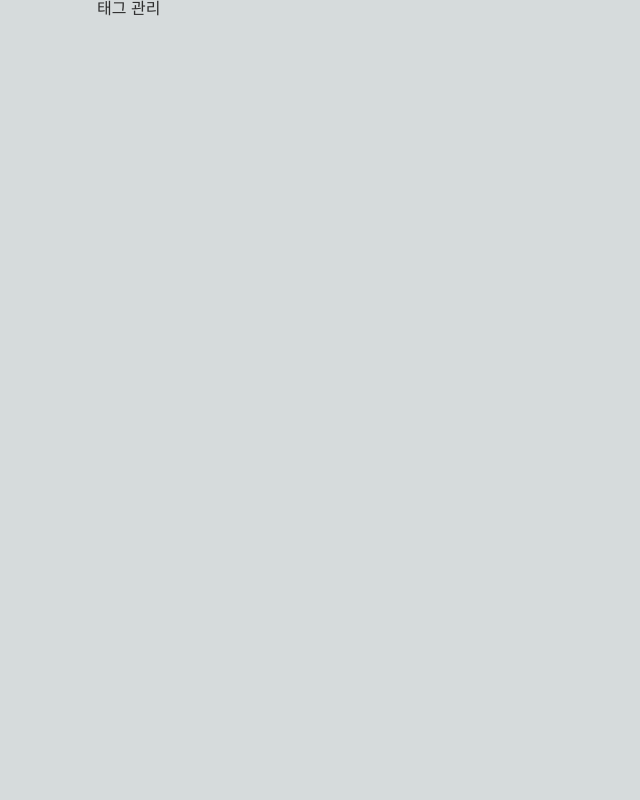
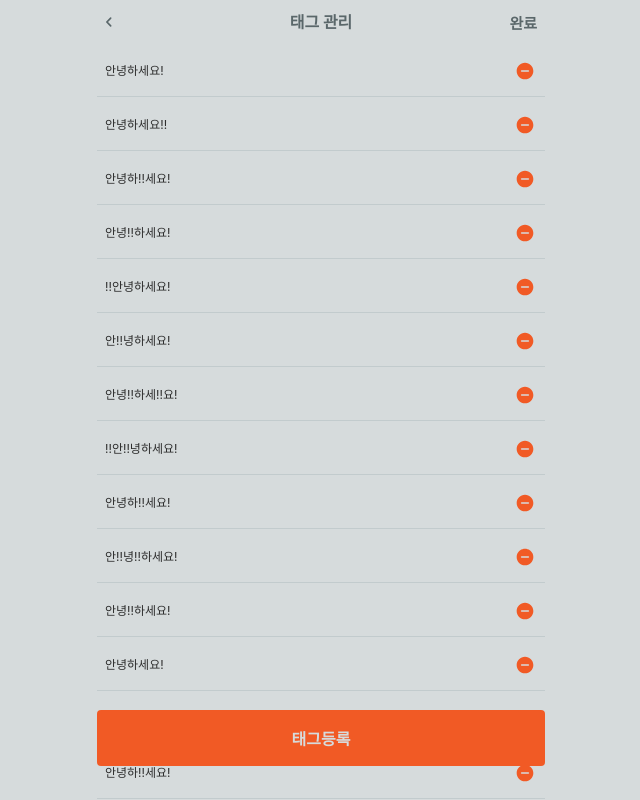
Before and after one commit to depromeet/ygtang-client, a Next.js app: page /my/tag in a window 1280 px wide. Shown: the whole page, without its empty margins (319-959 px from the left). Built offline with nearby package versions, Linux system fonts and the light colour scheme; a web font is replaced by a local one.

Commit message:
feat: test

```diff
--- a/src/components/common/icons/RemoveCircleIcon.tsx
+++ b/src/components/common/icons/RemoveCircleIcon.tsx
@@ -1,8 +1,12 @@
+import { useTheme } from '@emotion/react';
+
 import Svg, { SvgProps } from '~/components/common/Svg';
 
-export function RemoveCircleIcon({ ...props }: SvgProps) {
+export function RemoveCircleIcon({ color, ...props }: SvgProps) {
+  const theme = useTheme();
+
   return (
-    <Svg viewBox={24} {...props}>
+    <Svg viewBox={24} color={color ? color : theme.color.primary} {...props}>
       <path d="M12 2C6.48 2 2 6.48 2 12s4.48 10 10 10s10-4.48 10-10S17.52 2 12 2zm4 11H8c-.55 0-1-.45-1-1s.45-1 1-1h8c.55 0 1 .45 1 1s-.45 1-1 1z" />
     </Svg>
   );
--- /dev/null
+++ b/src/components/my/Menu.tsx
@@ -0,0 +1,51 @@
+import { ReactElement } from 'react';
+import { css, Theme } from '@emotion/react';
+
+export interface MenuProps {
+  title: string;
+  rightElement?: ReactElement;
+}
+
+// NOTE: 메뉴 자체가 title과 rightElement=Icon 두개만 넣도록 되어서 그냥 flex로 구현했습니다.
+export default function Menu({ title, rightElement }: MenuProps) {
+  return (
+    <li css={MenuCss}>
+      <span css={menuTitleCss}>{title}</span>
+      {rightElement && <>{rightElement}</>}
+      {/* <div css={menuDividerCss} /> */}
+    </li>
+  );
+}
+
+const MenuCss = (theme: Theme) => css`
+  display: flex;
+  align-items: center;
+  justify-content: space-between;
+  position: relative;
+  height: 54px;
+  padding: 16px 8px;
+  /* border-bottom: solid 1px ${theme.color.gray01}; */
+  &::after {
+    display: block;
+    content: '';
+    position: absolute;
+    background-color: ${theme.color.gray01};
+    height: 1px;
+    width: calc(100% + 32px);
+    right: -16px;
+    bottom: 1px;
+  }
+`;
+
+const menuTitleCss = css`
+  font-size: 12px;
+`;
+
+// const menuDividerCss = (theme: Theme) => css`
+//   position: absolute;
+//   background-color: ${theme.color.gray01};
+//   height: 1px;
+//   width: calc(100% + 32px);
+//   right: -16px;
+//   bottom: 1px;
+// `;
--- /dev/null
+++ b/src/components/my/tag/MyTagItem.tsx
@@ -0,0 +1,25 @@
+import { IconButton } from '~/components/common/Button';
+import Menu from '~/components/my/Menu';
+
+export default function MyTagItem({
+  tag,
+  onDelete,
+}: {
+  tag: TagType;
+  onDelete: (id: number) => void;
+}) {
+  return (
+    <Menu
+      title={tag.content}
+      rightElement={
+        <IconButton
+          onClick={() => {
+            onDelete(tag.id);
+          }}
+          iconName="RemoveCircleIcon"
+          light
+        />
+      }
+    />
+  );
+}
--- a/src/pages/my/tag/index.tsx
+++ b/src/pages/my/tag/index.tsx
@@ -1,7 +1,68 @@
 import { css } from '@emotion/react';
 
+import { CTAButton, GhostButton } from '~/components/common/Button';
+import NavigationBar from '~/components/common/NavigationBar';
+import MyTagItem from '~/components/my/tag/MyTagItem';
+
 export default function MyTag() {
-  return <article css={myTagCss}>태그 관리</article>;
+  const tags: TagType[] = [
+    { id: 1, content: '안녕하세요!' },
+    { id: 2, content: '안녕하세요!!' },
+    { id: 3, content: '안녕하!!세요!' },
+    { id: 4, content: '안녕!!하세요!' },
+    { id: 5, content: '!!안녕하세요!' },
+    { id: 6, content: '안!!녕하세요!' },
+    { id: 7, content: '안녕!!하세!!요!' },
+    { id: 8, content: '!!안!!녕하세요!' },
+    { id: 9, content: '안녕하!!세요!' },
+    { id: 0, content: '안!!녕!!하세요!' },
+    { id: 11, content: '안녕!!하세요!' },
+    { id: 21, content: '안녕하세요!' },
+    { id: 22, content: '안녕하세요!!' },
+    { id: 23, content: '안녕하!!세요!' },
+    { id: 24, content: '안녕!!하세요!' },
+    { id: 25, content: '!!안녕하세요!' },
+    { id: 26, content: '안!!녕하세요!' },
+    { id: 27, content: '안녕!!하세!!요!' },
+    { id: 28, content: '!!안!!녕하세요!' },
+    { id: 29, content: '안녕하!!세요!' },
+    { id: 20, content: '안!!녕!!하세요!' },
+    { id: 211, content: '안녕!!하세요!' },
+  ];
+
+  return (
+    <article css={myTagCss}>
+      <NavigationBar
+        title="태그 관리"
+        rightElement={<GhostButton size="large">완료</GhostButton>}
+      />
+      <ul css={myTagItemListCss}>
+        {tags.map(tag => (
+          <MyTagItem
+            key={tag.id}
+            tag={tag}
+            onDelete={id => {
+              id;
+            }}
+          />
+        ))}
+      </ul>
+      <CTAButton css={myTagRegisterCss}>태그등록</CTAButton>
+    </article>
+  );
 }
 
-const myTagCss = css``;
+const myTagCss = css`
+  position: relative;
+  display: flex;
+  flex-direction: column;
+  height: 100vh;
+`;
+const myTagItemListCss = css`
+  flex: 1;
+  overflow-y: scroll;
+`;
+const myTagRegisterCss = css`
+  position: absolute;
+  bottom: 34px;
+`;
--- a/src/remotes/tag.d.ts
+++ b/src/remotes/tag.d.ts
@@ -5,3 +5,5 @@ interface TagInterface {
   createdDatetime: string;
   updatedDatetime: string;
 }
+
+type TagType = Pick<TagInterface, 'content' | 'id'>;
```
